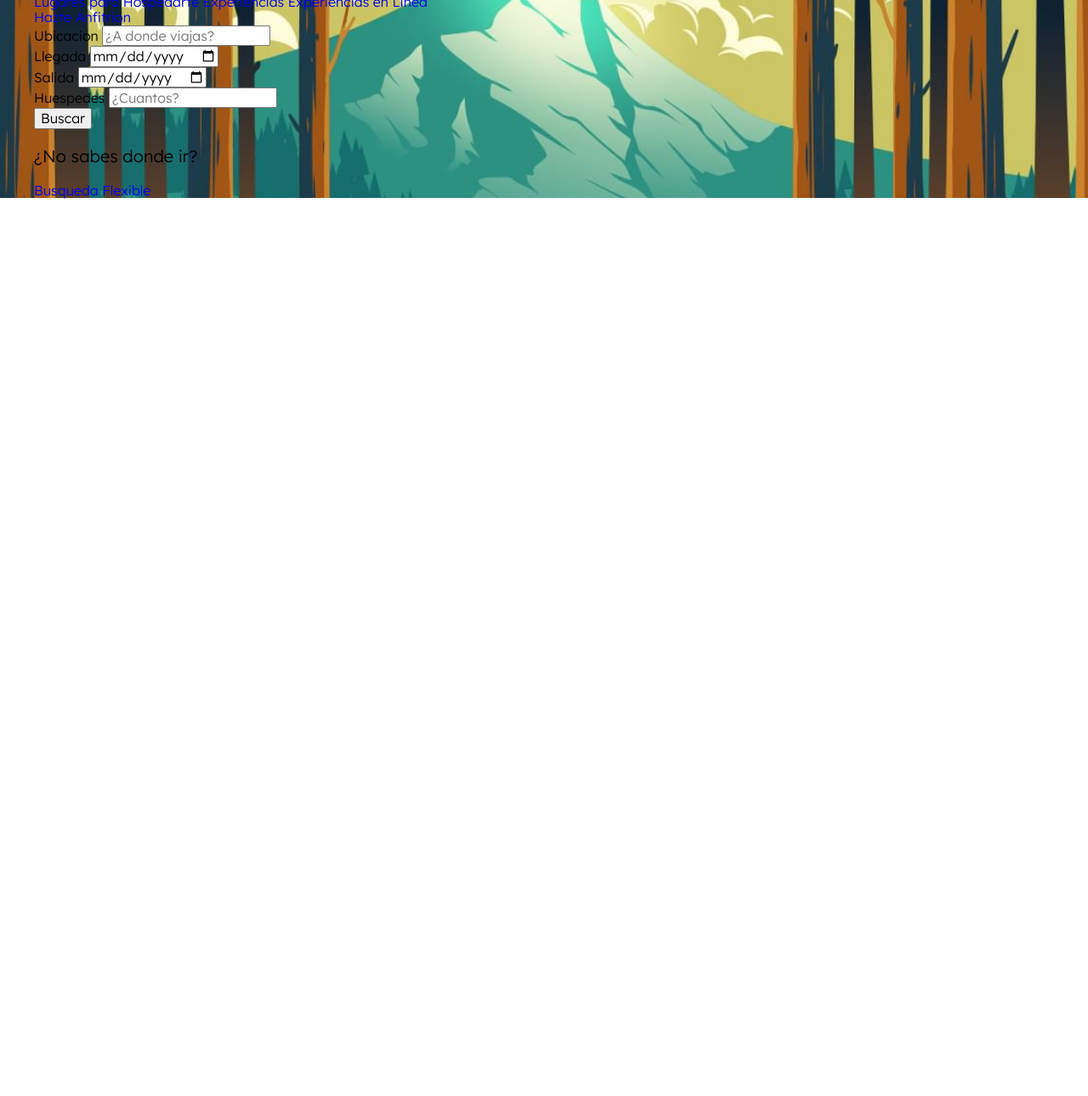
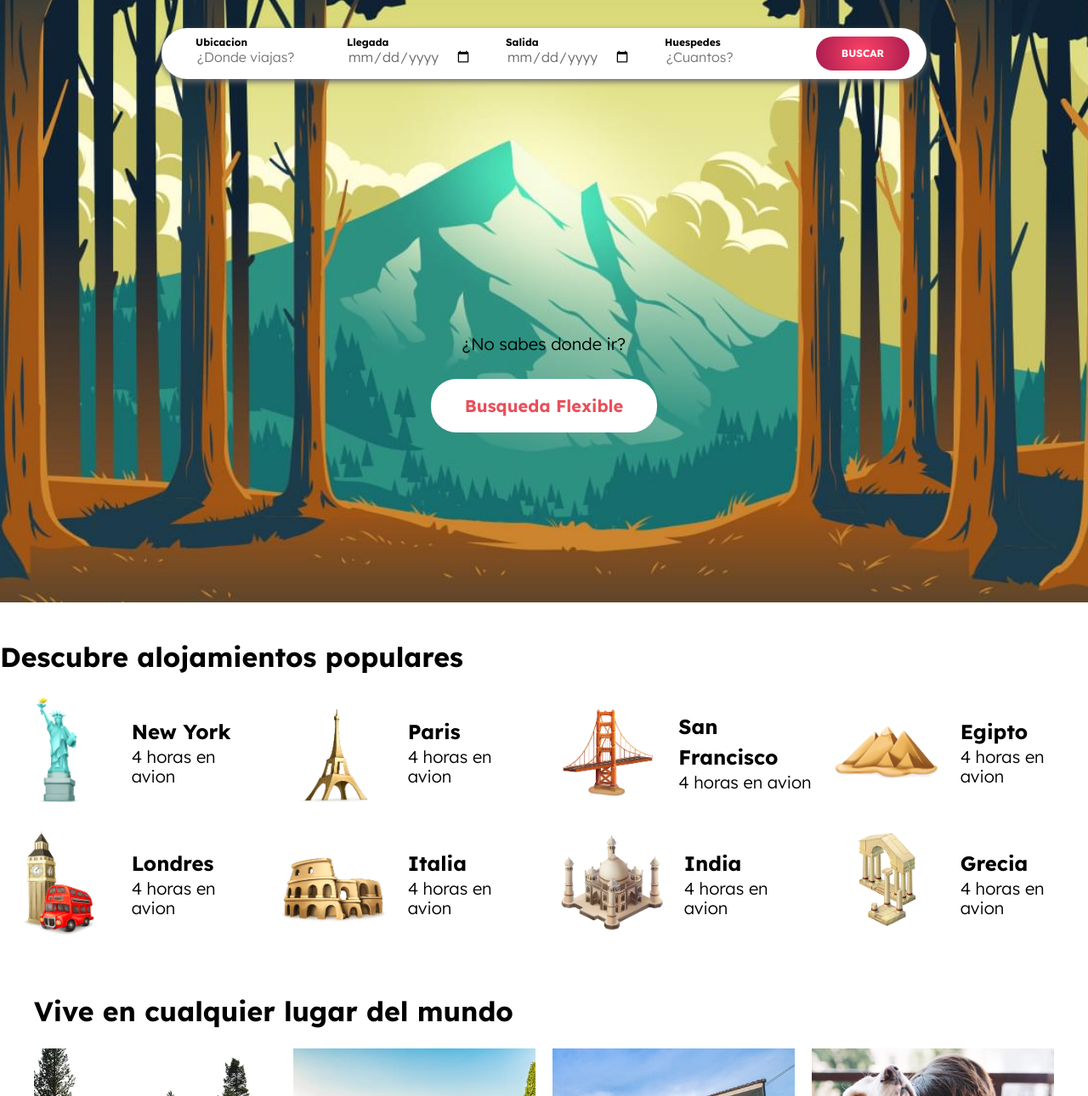
Before and after one commit to carlosignacio-dev/AirBnb-App, a website: page index.html in a window 1280 px wide. Shown: the part 70-1360 px from the top of the page at 85% size. Before the commit the page ends 800 px from the top, so only its background shows below. Drawn offline with Linux system fonts and the light colour scheme.

Commit message:
added header

```diff
--- a/index.html
+++ b/index.html
@@ -17,19 +17,19 @@
                 <p class="barra__nombre">Viaje</p>
             </div>
             <nav class="barra__navegacion">
-                <a href="#">Lugares para Hospedarte</a>
-                <a href="#">Experiencias</a>
-                <a href="#">Experiencias en Linea</a>
+                <a class="barra__link" href="#">Lugares para Hospedarte</a>
+                <a class="barra__link" href="#">Experiencias</a>
+                <a class="barra__link" href="#">Experiencias en Linea</a>
             </nav>
             <nav class="barra__login">
-                <a href="#">Hazte Anfitrion</a>
+                <a class="barra_link" href="#">Hazte Anfitrion</a>
             </nav>
         </div>
 
         <form class="formulario contenedor">
             <div class="formulario__campo">
                 <label class="formulario__label" for="ubicacion">Ubicacion</label>
-                <input class="formulario__input" id="ubicacion" type="text" placeholder="¿A donde viajas?">
+                <input class="formulario__input" id="ubicacion" type="text" placeholder="¿Donde viajas?">
             </div>
             <div class="formulario__campo">
                 <label class="formulario__label" for="llegada">Llegada</label>
@@ -44,7 +44,7 @@
                 <input class="formulario__input" id="huespedes" type="number" placeholder="¿Cuantos?">
             </div>
             <div class="formulario__campo">
-                <input class="formulario__input" type="submit" value="Buscar">
+                <input class="formulario__submit" type="submit" value="Buscar">
             </div>
         </form>
 
@@ -53,5 +53,105 @@
             <a class="header__busqueda-boton" href="#">Busqueda Flexible</a>
         </div>
     </header>
+
+    <section class="destinos seccion">
+        <h2 class="destinos__heading">Descubre alojamientos populares</h2>
+        <ul class="destinos__grid">
+            <li class="destino">
+                <div class="destino__imagen">
+                    <img src="build/img/icono_destino_1.png" alt="imagen destino">
+                </div>
+                <div class="destino__informacion">
+                    <h3 class="destino__nombre">New York</h3>
+                    <p class="destino__distancia">4 horas en avion</p>
+                </div>
+            </li>
+            <li class="destino">
+                <div class="destino__imagen">
+                    <img src="build/img/icono_destino_2.png" alt="imagen destino">
+                </div>
+                <div class="destino__informacion">
+                    <h3 class="destino__nombre">Paris</h3>
+                    <p class="destino__distancia">4 horas en avion</p>
+                </div>
+            </li>
+            <li class="destino">
+                <div class="destino__imagen">
+                    <img src="build/img/icono_destino_3.png" alt="imagen destino">
+                </div>
+                <div class="destino__informacion">
+                    <h3 class="destino__nombre">San Francisco</h3>
+                    <p class="destino__distancia">4 horas en avion</p>
+                </div>
+            </li>
+            <li class="destino">
+                <div class="destino__imagen">
+                    <img src="build/img/icono_destino_4.png" alt="imagen destino">
+                </div>
+                <div class="destino__informacion">
+                    <h3 class="destino__nombre">Egipto</h3>
+                    <p class="destino__distancia">4 horas en avion</p>
+                </div>
+            </li>
+            <li class="destino">
+                <div class="destino__imagen">
+                    <img src="build/img/icono_destino_5.png" alt="imagen destino">
+                </div>
+                <div class="destino__informacion">
+                    <h3 class="destino__nombre">Londres</h3>
+                    <p class="destino__distancia">4 horas en avion</p>
+                </div>
+            </li>
+            <li class="destino">
+                <div class="destino__imagen">
+                    <img src="build/img/icono_destino_6.png" alt="imagen destino">
+                </div>
+                <div class="destino__informacion">
+                    <h3 class="destino__nombre">Italia</h3>
+                    <p class="destino__distancia">4 horas en avion</p>
+                </div>
+            </li>
+            <li class="destino">
+                <div class="destino__imagen">
+                    <img src="build/img/icono_destino_7.png" alt="imagen destino">
+                </div>
+                <div class="destino__informacion">
+                    <h3 class="destino__nombre">India</h3>
+                    <p class="destino__distancia">4 horas en avion</p>
+                </div>
+            </li>
+            <li class="destino">
+                <div class="destino__imagen">
+                    <img src="build/img/icono_destino_8.png" alt="imagen destino">
+                </div>
+                <div class="destino__informacion">
+                    <h3 class="destino__nombre">Grecia</h3>
+                    <p class="destino__distancia">4 horas en avion</p>
+                </div>
+            </li>
+        </ul>
+    </section>
+
+    <section class="lugares contenedor seccion">
+        <h2 class="lugares__heading">Vive en cualquier lugar del mundo</h2>
+        <div class="lugares__grid">
+            <div class="lugar">
+                <img class="lugar__imagen" src="build/img/vive_1.jpg" alt="seccion vive">
+                <p class="lugar__nombre">Escapadas al aire libre</p>
+            </div>
+            <div class="lugar">
+                <img class="lugar__imagen" src="build/img/vive_2.jpg" alt="seccion vive">
+                <p class="lugar__nombre">Alojamientos Unicos</p>
+            </div>
+            <div class="lugar">
+                <img class="lugar__imagen" src="build/img/vive_3.jpg" alt="seccion vive">
+                <p class="lugar__nombre">Alojamientos Enteros</p>
+            </div>
+            <div class="lugar">
+                <img class="lugar__imagen" src="build/img/vive_4.jpg" alt="seccion vive">
+                <p class="lugar__nombre">Con tu mascota</p>
+            </div>
+        </div>
+    </section>
 </body>
 </html>
--- a/src/scss/app.scss
+++ b/src/scss/app.scss
@@ -1,2 +1,3 @@
 @use 'base';
 @use 'ui/header';
+@use 'ui/contenido';
--- a/src/scss/base/_tipografia.scss
+++ b/src/scss/base/_tipografia.scss
@@ -16,3 +16,6 @@ h3 {
 a {
     text-decoration: none;
 }
+[class$="__heading"] {
+    margin: 2rem 0;
+}
--- /dev/null
+++ b/src/scss/ui/contenido/_destinos.scss
@@ -0,0 +1,33 @@
+@use 'base/mixins' as m;
+@use 'base/variables' as v;
+
+.destinos {
+
+    &__grid {
+        @include m.grid(1, 2rem);
+
+        @include m.tablet {
+            @include m.grid(2, 2rem);
+        }
+
+        @include m.desktop {
+            @include m.grid(4, 2rem);
+        }
+    }
+}
+.destino {
+    display: flex;
+    justify-content: center;
+    align-items: center;
+    gap: 2rem;
+
+    &__imagen {
+        width: 14rem;
+    }
+    &__nombre {
+        margin: 0;
+    }
+    &__distancia {
+        margin: 0;
+    }
+}
--- /dev/null
+++ b/src/scss/ui/contenido/_index.scss
@@ -0,0 +1,2 @@
+@forward "destinos";
+@forward "lugares";
--- /dev/null
+++ b/src/scss/ui/contenido/_lugares.scss
@@ -0,0 +1,19 @@
+@use 'base/mixins' as m;
+@use 'base/variables' as v;
+
+.lugares {
+
+    &__grid {
+        display: grid;
+        grid-template-columns: repeat(4, 30rem);
+        column-gap: 4rem;
+        overflow: hidden;
+
+        @include m.tablet {
+            @include m.grid(2, 2rem);
+        }
+        @include m.desktop {
+            @include m.grid(4, 2rem);
+        }
+    }
+}
--- a/src/scss/ui/header/_barra.scss
+++ b/src/scss/ui/header/_barra.scss
@@ -0,0 +1,25 @@
+@use 'base/mixins' as m;
+@use 'base/variables' as v;
+
+.barra {
+    display: none;
+
+    @include m.tablet {
+        display: flex;
+        justify-content: space-between;
+        align-items: center;
+    }
+    &__navegacion {
+        @include m.tablet {
+            display: flex;
+            gap: 4rem;
+        }
+    }
+    &__link {
+        color: v.$blanco;
+    }
+    &__nombre {
+        color: v.$blanco;
+        margin: 0;
+    }
+}
--- a/src/scss/ui/header/_formulario.scss
+++ b/src/scss/ui/header/_formulario.scss
@@ -0,0 +1,54 @@
+@use 'base/mixins' as m;
+@use 'base/variables' as v;
+
+.formulario {
+    margin: 5rem auto 2rem auto;
+    background-color: v.$blanco;
+    border-radius: 5rem;
+    box-shadow: 0px 3px 7px 0px v.$gris;
+    padding: 3rem 0;
+
+    @include m.tablet {
+        display: flex;
+        justify-content: space-between;
+        max-width: 90rem;
+        padding: 0;
+    }
+    &__campo {
+        padding: 1rem 2rem;
+        display: flex;
+        flex-direction: column;
+
+        &:nth-child(1) {
+            @include m.tablet {
+                padding-left: 4rem;
+            }
+        }
+        &:hover {
+            background-color: #f0f0f0;
+            border-radius: 5rem;
+            box-shadow: 0px 6px 20px rgb(0 0 0 / 40%);
+        }
+    }
+    &__label {
+        font-size: 1.2rem;
+        font-weight: 900;
+    }
+    &__input {
+        border: none;
+        width: 100%;
+        color: v.$gris;
+    }
+    &__submit {
+        display: block;
+        height: 4rem;
+        border: none;
+        border-radius: 2rem;
+        background-image: radial-gradient(circle, rgb(255, 67, 102) 0%, darken(v.$secundario, 5%) 100%);
+        padding: 0 3rem;
+        color: v.$blanco;
+        text-transform: uppercase;
+        font-weight: 700;
+        font-size: 1.2rem;
+    }
+}
--- a/src/scss/ui/header/_header.scss
+++ b/src/scss/ui/header/_header.scss
@@ -5,4 +5,17 @@
     background-image: url(../img/header.jpg);
     background-size: cover;
     background-position: center;
+    padding: 3rem 0 20rem 0;
+
+    &__busqueda {
+        margin-top: 5rem;
+        text-align: center;
+
+        @include m.tablet {
+            margin-top: 30rem;
+        }
+    }
+    &__busqueda-boton {
+        @include m.boton(v.$blanco, v.$primario);
+    }
 }
```
Also changed, not shown: build/css/app.css, 1 other file.
